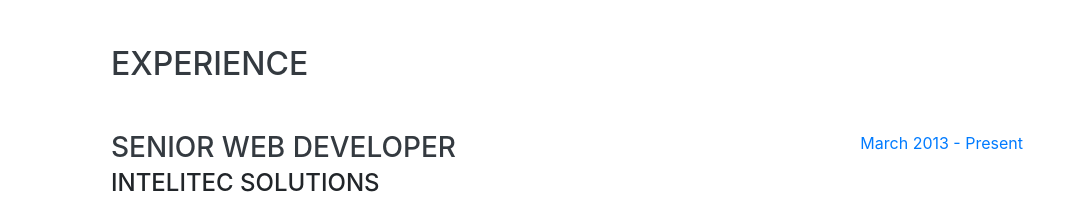
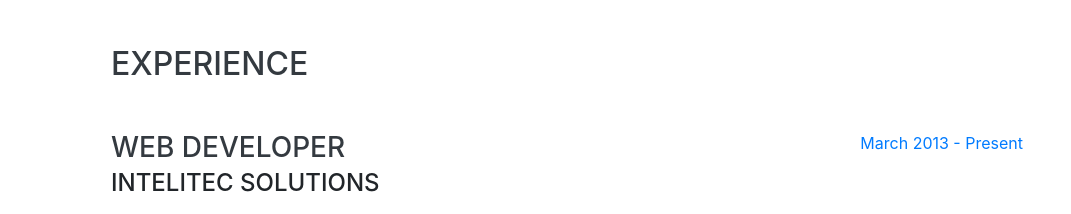
Before and after one commit to leonivanr/leonivanr.github.io, a website with bundled scripts: page index.html in a window 1280 px wide. Shown: the part 804-1018 px from the top of the page, without its empty margins (209-1280 px from the left). Built offline with nearby package versions, Linux system fonts and the light colour scheme; a web font is replaced by a local one.

Commit message:
Update profile.

```diff
--- a/index.html
+++ b/index.html
@@ -89,7 +89,7 @@
 
         <div class="resume-item d-flex flex-column flex-md-row justify-content-between mb-5">
           <div class="resume-content">
-            <h3 class="mb-0">Senior Web Developer</h3>
+            <h3 class="mb-0"> Web Developer</h3>
             <div class="subheading mb-3">Intelitec Solutions</div>
             <p>Bring to the table win-win survival strategies to ensure proactive domination. At the end of the day, going forward, a new normal that has evolved from generation X is on the runway heading towards a streamlined cloud solution. User generated content in real-time will have multiple touchpoints for offshoring.</p>
           </div>
```
